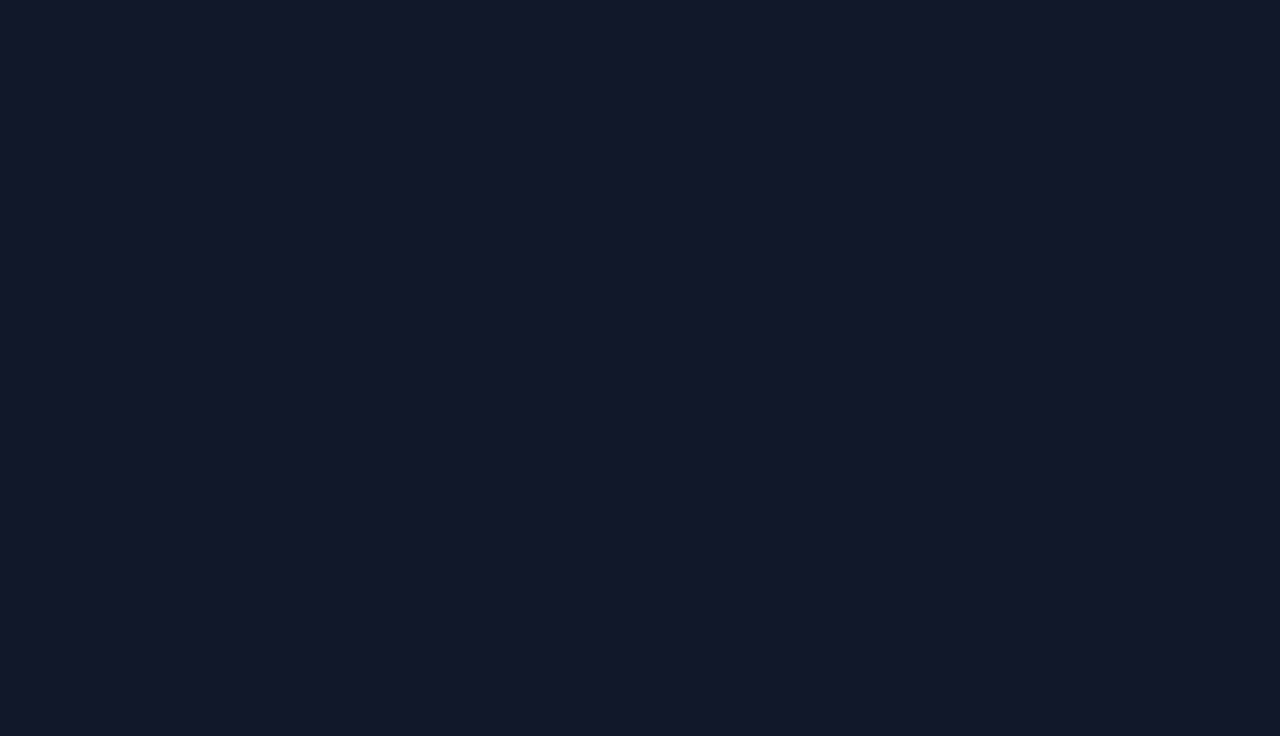
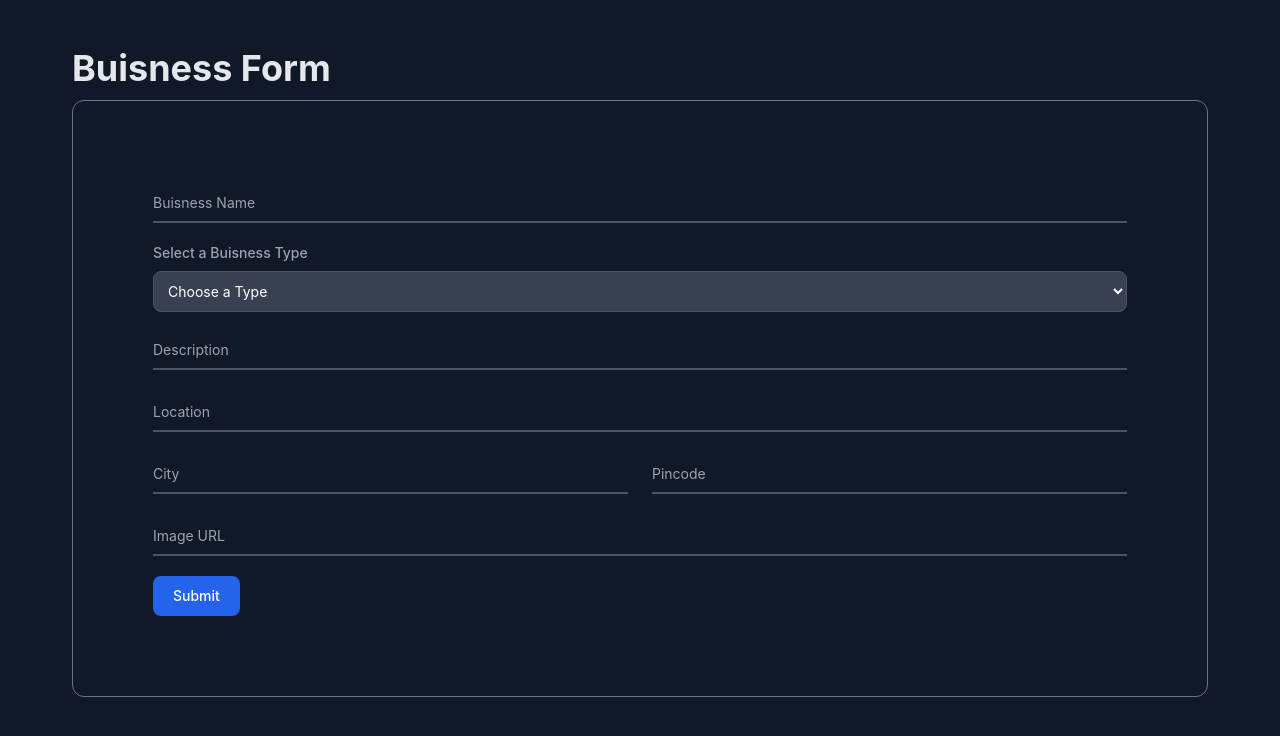
Before and after one commit to Anchit-Nayak/NeoVoyage, a React (Vite) app in the folder client/: page /form in a window 1280 px wide. Before the commit this address had no page. Shown: the top 736 px of the page. Built offline with nearby package versions, Linux system fonts and the light colour scheme.

Commit message:
Buisness form and signin signup flow completed

```diff
--- a/client/src/App.jsx
+++ b/client/src/App.jsx
@@ -9,6 +9,8 @@ import Service from './Pages/Service/Service';
 import Advisory from './Pages/Advisory/Advisory';
 import OtpVerification from './Pages/OtpVerification';
 import BuisnessSignup from './Pages/Signup/BuisnessSignup';
+import Dashboard from './Pages/BuisnessDashboard.jsx/Dashboard';
+import Form from './Pages/BuisnessDashboard.jsx/Form';
 
 function App() {
 
@@ -21,6 +23,8 @@ function App() {
         <Route path="/service/:id" element={<Service/>} />
         <Route path='/advisory' element={<Advisory/>}/>
       </Route>
+      <Route path='/dashboard' element={<Dashboard/>}/>
+      <Route path='/form' element={<Form/>}/>
       <Route path="/servicesignup" element={<BuisnessSignup/>} />
       <Route path="verification" element={<OtpVerification/>}/>
       <Route path="/signin" element={<Signin/>} />
--- a/client/src/Components/Home/Hero.jsx
+++ b/client/src/Components/Home/Hero.jsx
@@ -2,9 +2,10 @@ import React from 'react'
 
 const Hero = () => {
   return (
+    <div className='w-full h-screen'>
     <div className='w-full h-screen relative py-[2px] bg-gradient-to-l from-gray-500 to-gray-900 text-white'>
         <img src="src/assets/hero_image.jpeg" alt=""  className='w-full h-screen object-cover absolute mix-blend-overlay'/>
-        <div className='wrapper-container mt-[-96px] w-full h-screen mx-auto text-start flex flex-col justify-center'>
+        <div className='wrapper-container w-full h-screen mx-auto text-start flex flex-col justify-center'>
             <p className='text-slate-100 font-bold text-xl py-2'>Transforming Travels and Beyond,</p>
             <h1 className='md:text-7xl text-5xl font-extrabold md:py-6'>NeoVoyage.</h1>
             <div>
@@ -15,6 +16,7 @@ const Hero = () => {
             </a>
         </div>
     </div>
+    </div>
   )
 }
 
--- /dev/null
+++ b/client/src/Pages/BuisnessDashboard.jsx/Dashboard.jsx
@@ -0,0 +1,48 @@
+import React, { useState, useEffect } from 'react'
+import toast, { Toaster } from 'react-hot-toast';
+
+const Dashboard = () => {
+    const [requests, setRequests] = useState([]);
+    useEffect(() => {
+      const id = localStorage.getItem("userId")
+      const apiUrl = `http://localhost:3000/user/getRequests/${id}`;
+
+      fetch(apiUrl)
+        .then((response) => {
+          if (!response.ok) {
+            toast.error(response?.data?.message)
+          }
+          return response.json();
+        })
+        .then((data) => {
+          setRequests(data);
+          console.log(data);
+        })
+        .catch((error) => {
+          console.error('Error fetching data:', error);
+        });
+    }, []);
+    const signOut = () =>{
+      localStorage.clear();
+      location.reload();
+    }
+    return (
+      <div className='wrapper-container py-16 mx-auto text-gray-50 h-full flex justify-center flex-col'>
+        <div className='flex justify-between'>
+          <h1 className='text-4xl font-extrabold'>Buisness Dashboard</h1>
+          <a href="/signin" >
+              <button onClick={signOut} className='bg-primary-500 shadow-4xl w-[120px]
+              rounded-md font-medium mx-auto py-3 hover:bg-primary-700'>Sign Out</button>
+          </a>
+
+        </div>
+          <div className='w-full flex justify-center mt-20'>
+              <div className='bg-gray-800 p-20 w-full h-[300px] rounded-xl flex justify-between items-center'>
+                <h1>Hotel Meridian</h1>
+              </div>
+          </div>
+      </div>
+    )
+}
+
+export default Dashboard
--- /dev/null
+++ b/client/src/Pages/BuisnessDashboard.jsx/Form.jsx
@@ -0,0 +1,56 @@
+import React from 'react'
+
+const Form = () => {
+  return (
+    <div className='wrapper-container py-12 text-gray-200 items-center w-full'>
+        <h1 className='font-bold text-4xl mb-3'>Buisness Form</h1>
+    <div className='w-full'>
+<form class="py-20 px-20 border border-gray-500 rounded-xl">
+  <div class="relative z-0 w-full mb-5 group">
+      <input type="email" name="floating_email" id="floating_email" class="block py-2.5 px-0 w-full text-sm  bg-transparent border-0 border-b-2  appearance-none text-white border-gray-600  focus:outline-none focus:ring-0 focus:border-blue-600 peer" placeholder=" " required />
+      <label for="floating_email" class="peer-focus:font-medium absolute text-sm  text-gray-400 duration-300 transform -translate-y-6 scale-75 top-3 -z-10 origin-[0] peer-focus:start-0 rtl:peer-focus:translate-x-1/4 rtl:peer-focus:left-auto  peer-focus:text-blue-500 peer-placeholder-shown:scale-100 peer-placeholder-shown:translate-y-0 peer-focus:scale-75 peer-focus:-translate-y-6">Buisness Name</label>
+  </div>
+
+
+
+<label for="countries" class="block mb-2 font-medium text-sm  text-gray-400">Select a Buisness Type</label>
+<select id="countries" class=" border mb-4 text-sm rounded-lg  block w-full p-2.5 bg-gray-700 border-gray-600 placeholder-gray-400 text-white focus:ring-blue-500 focus:border-blue-500">
+  <option selected>Choose a Type</option>
+  <option value="US">Restaurant</option>
+  <option value="CA">Accomodation</option>
+  <option value="FR">Transportation</option>
+</select>
+
+
+
+  <div class="relative z-0 w-full mb-5 group">
+      <input type="text" name="floating_description" id="floating_description" class="block py-2.5 px-0 w-full text-sm  bg-transparent border-0 border-b-2  appearance-none text-white border-gray-600  focus:outline-none focus:ring-0 focus:border-blue-600 peer" placeholder=" " required />
+      <label for="floating_description" class="peer-focus:font-medium absolute text-sm  text-gray-400 duration-300 transform -translate-y-6 scale-75 top-3 -z-10 origin-[0] peer-focus:start-0 rtl:peer-focus:translate-x-1/4  peer-focus:text-blue-500 peer-placeholder-shown:scale-100 peer-placeholder-shown:translate-y-0 peer-focus:scale-75 peer-focus:-translate-y-6">Description</label>
+  </div>
+  <div class="relative z-0 w-full mb-5 group">
+      <input type="text" name="location" id="floating_location" class="block py-2.5 px-0 w-full text-sm  bg-transparent border-0 border-b-2  appearance-none text-white border-gray-600  focus:outline-none focus:ring-0 focus:border-blue-600 peer" placeholder=" " required />
+      <label for="floating_location" class="peer-focus:font-medium absolute text-sm  text-gray-400 duration-300 transform -translate-y-6 scale-75 top-3 -z-10 origin-[0] peer-focus:start-0 rtl:peer-focus:translate-x-1/4  peer-focus:text-blue-500 peer-placeholder-shown:scale-100 peer-placeholder-shown:translate-y-0 peer-focus:scale-75 peer-focus:-translate-y-6">Location</label>
+  </div>
+  <div class="grid md:grid-cols-2 md:gap-6">
+    <div class="relative z-0 w-full mb-5 group">
+        <input type="text" name="floating_first_name" id="floating_first_name" class="block py-2.5 px-0 w-full text-sm  bg-transparent border-0 border-b-2 appearance-none text-white border-gray-600  focus:outline-none focus:ring-0 focus:border-blue-600 peer" placeholder=" " required />
+        <label for="floating_first_name" class="peer-focus:font-medium absolute text-sm  text-gray-400 duration-300 transform -translate-y-6 scale-75 top-3 -z-10 origin-[0] peer-focus:start-0 rtl:peer-focus:translate-x-1/4  peer-focus:text-blue-500 peer-placeholder-shown:scale-100 peer-placeholder-shown:translate-y-0 peer-focus:scale-75 peer-focus:-translate-y-6">City</label>
+    </div>
+    <div class="relative z-0 w-full mb-5 group">
+        <input type="text" name="floating_last_name" id="floating_last_name" class="block py-2.5 px-0 w-full text-sm  bg-transparent border-0 border-b-2  appearance-none text-white border-gray-600 focus:outline-none focus:ring-0 focus:border-blue-600 peer" placeholder=" " required />
+        <label for="floating_last_name" class="peer-focus:font-medium absolute text-sm  text-gray-400 duration-300 transform -translate-y-6 scale-75 top-3 -z-10 origin-[0] peer-focus:start-0 rtl:peer-focus:translate-x-1/4  peer-focus:text-blue-500 peer-placeholder-shown:scale-100 peer-placeholder-shown:translate-y-0 peer-focus:scale-75 peer-focus:-translate-y-6">Pincode</label>
+    </div>
+  </div>
+  <div class="relative z-0 w-full mb-5 group">
+      <input type="text" name="floating_description" id="floating_description" class="block py-2.5 px-0 w-full text-sm  bg-transparent border-0 border-b-2  appearance-none text-white border-gray-600  focus:outline-none focus:ring-0 focus:border-blue-600 peer" placeholder=" " required />
+      <label for="floating_description" class="peer-focus:font-medium absolute text-sm  text-gray-400 duration-300 transform -translate-y-6 scale-75 top-3 -z-10 origin-[0] peer-focus:start-0 rtl:peer-focus:translate-x-1/4  peer-focus:text-blue-500 peer-placeholder-shown:scale-100 peer-placeholder-shown:translate-y-0 peer-focus:scale-75 peer-focus:-translate-y-6">Image URL</label>
+  </div>
+
+  <button type="submit" class="text-white  focus:ring-4 focus:outline-none font-medium rounded-lg text-sm w-full sm:w-auto px-5 py-2.5 text-center bg-blue-600 hover:bg-blue-700 focus:ring-blue-800">Submit</button>
+</form>
+</div>
+</div>
+  )
+}
+
+export default Form
--- a/client/src/Pages/Signin/Signin.jsx
+++ b/client/src/Pages/Signin/Signin.jsx
@@ -2,6 +2,7 @@ import React, {useState} from 'react'
 import axios from 'axios'
 import { useNavigate } from 'react-router-dom';
 import { toast, Toaster } from 'react-hot-toast';
+
 
 const Signin = () => {
     const otpflag = "Verify your email address by entering the OTP sent to your email"
@@ -13,7 +14,7 @@ const Signin = () => {
     const handleSubmit = async(e) =>{
         e.preventDefault();
         try{
-          const response = await axios.post("", {
+          const response = await axios.post("http://localhost:3000/user/login", {
             ...values,
           }
           );
@@ -21,13 +22,12 @@ const Signin = () => {
           localStorage.setItem("accessToken",response.data.accessToken)
           localStorage.setItem("userId",response.data._id)
           localStorage.setItem("email",response.data.email)
-          localStorage.setItem("userType",response.data.userType)
+          localStorage.setItem("role",response.data.role)
           toast.success("Login successful! Redirecting to Homescreen")
           navigate("/");
 
         }catch (error){
-            console.log(error);
-            toast.error(error.response.data.message)
+            toast.error(error.response.data)
             if(error.response.data.message == otpflag){
                 const id = error.response.data.userId;
                 navigate("/verification", {state: {key : id}});
@@ -47,14 +47,14 @@ const Signin = () => {
                 <h1 class="text-xl font-bold leading-tight tracking-tight md:text-2xl text-white">
                     Sign in to your account
                 </h1>
-                <form class="space-y-4 md:space-y-6" action="#">
+                <form onSubmit={handleSubmit} class="space-y-4 md:space-y-6" action="#">
                     <div>
                         <label for="email" class="block mb-2 text-sm font-medium text-white">Your email</label>
-                        <input type="email" name="email" id="email" class="border sm:text-sm rounded-lg block w-full p-2.5 bg-gray-700 border-gray-600 placeholder-gray-400 text-white focus:ring-blue-500 focus:border-blue-500" placeholder="name@gmail.com" required=""/>
+                        <input type="email" name="email" id="email" class="border sm:text-sm rounded-lg block w-full p-2.5 bg-gray-700 border-gray-600 placeholder-gray-400 text-white focus:ring-blue-500 focus:border-blue-500" placeholder="name@gmail.com" required="" onChange={(e)=>setValues({...values, [e.target.name]:e.target.value})}/>
                     </div>
                     <div>
                         <label for="password" class="block mb-2 text-sm font-medium text-white">Password</label>
-                        <input type="password" name="password" id="password" placeholder="••••••••" class="border sm:text-sm rounded-lg block w-full p-2.5 bg-gray-700 border-gray-600 placeholder-gray-400 text-white focus:ring-blue-500 focus:border-blue-500" required=""/>
+                        <input type="password" name="password" id="password" placeholder="••••••••" class="border sm:text-sm rounded-lg block w-full p-2.5 bg-gray-700 border-gray-600 placeholder-gray-400 text-white focus:ring-blue-500 focus:border-blue-500" required="" onChange={(e)=>setValues({...values, [e.target.name]:e.target.value})}/>
                     </div>
                     <div class="text-end">
                         <a href="#" class="text-sm font-medium hover:underline text-primary-500">Forgot password?</a>
--- a/client/src/Pages/Signup/Signup.jsx
+++ b/client/src/Pages/Signup/Signup.jsx
@@ -15,7 +15,7 @@ const Signup = () => {
     const handleSubmit = async(e) =>{
         e.preventDefault();
         try{
-          const response = await axios.post("", {
+          const response = await axios.post("http://localhost:3000/user/signup", {
             ...values,
           });
           console.log(response);
```
Also changed, not shown: client/src/Components/Navbar.jsx (+7 -1 lines), client/src/Pages/OtpVerification.jsx (+2 -6 lines), 1 other file (tests, documents, lock files or other folders).
